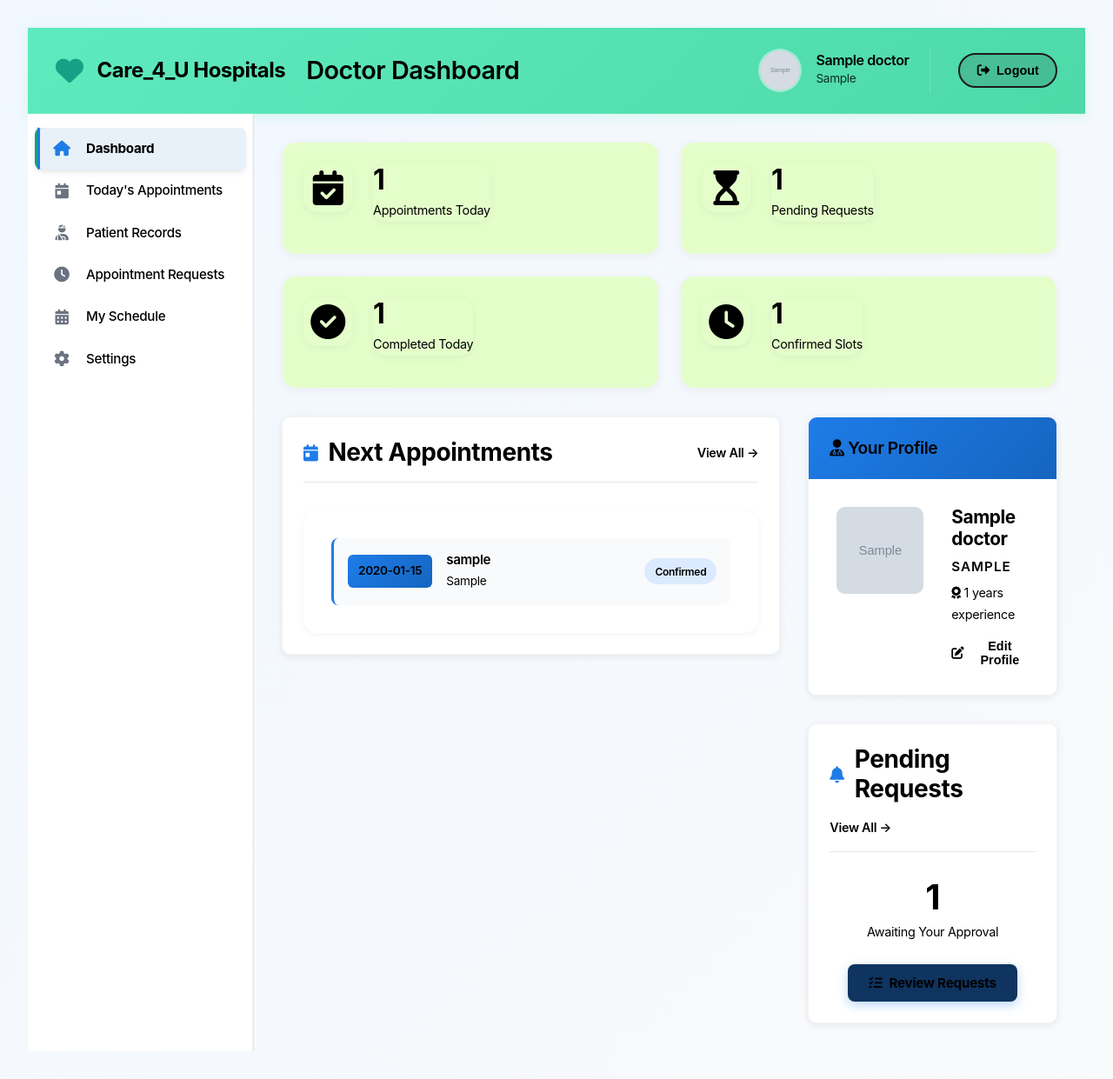
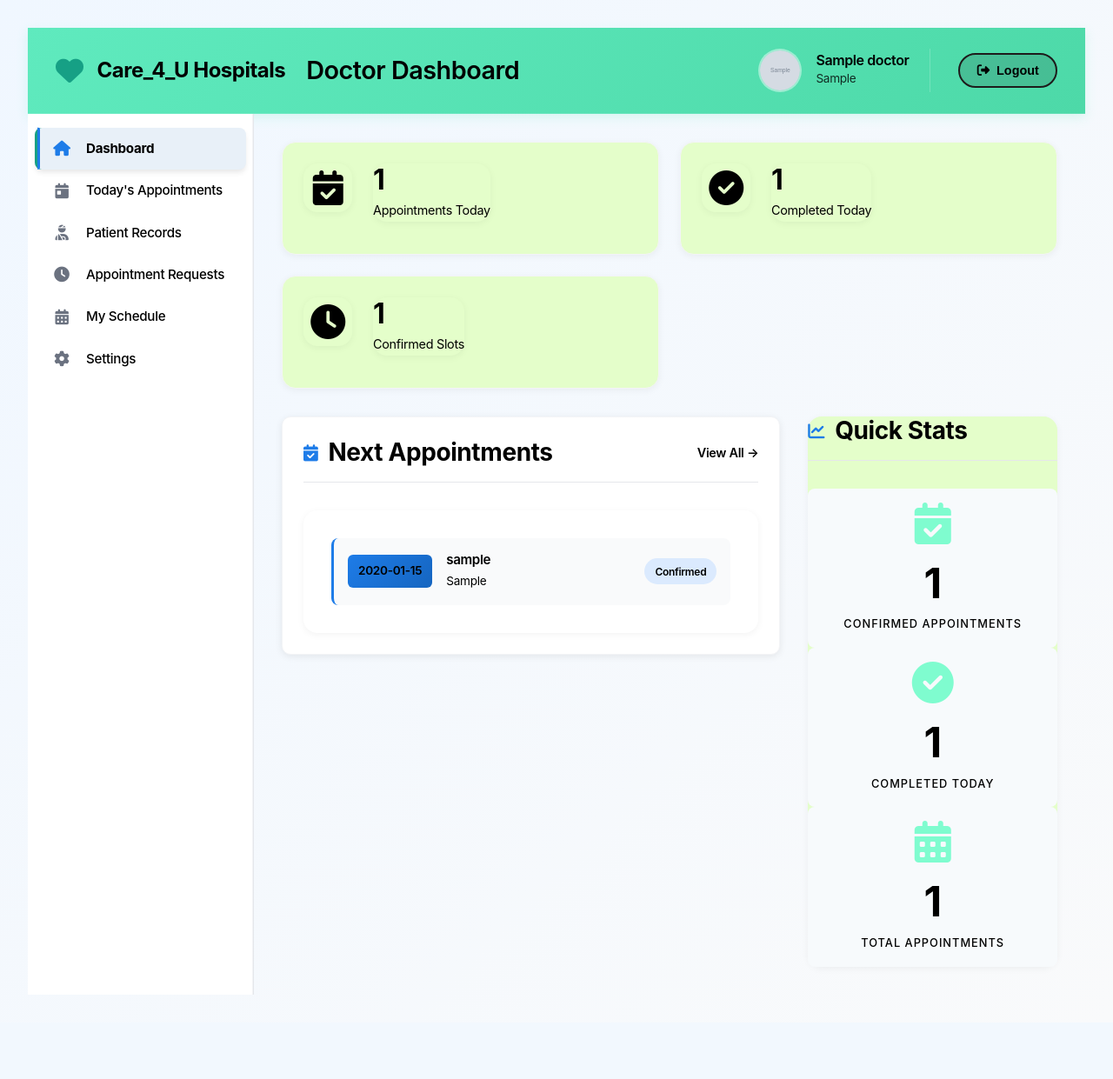
Before and after one commit to HARISHKUMAR2005488/AWS_CAPSTONE_CARE_4, a Flask app: template templates/doctor.html in a window 1280 px wide. Shown: the whole page at 87% size. After the commit the page ends 1144 px from the top, so only its background shows below. Run offline with Flask 3, Linux system fonts and the light colour scheme; tables that the repository leaves empty hold one stand-in row (values such as "Sample post"); the template is opened without the code that fills it: values that come from a table or form of the project are taken from there, most other values are stand-ins (such as "Sample title", 1, 10 or a date in 2020); grey boxes marked "Sample" are stand-in pictures; some web fonts are replaced.

Commit message:
fix: Update doctor dashboard to display confirmed appointments and enhance quick stats section

```diff
--- a/templates/doctor.html
+++ b/templates/doctor.html
@@ -96,16 +96,6 @@
                     </div>
 
                     <div class="overview-card">
-                        <div class="card-icon pending-icon">
-                            <i class="fas fa-hourglass-start"></i>
-                        </div>
-                        <div class="card-content">
-                            <h3>{{ pending_count }}</h3>
-                            <p>Pending Requests</p>
-                        </div>
-                    </div>
-
-                    <div class="overview-card">
                         <div class="card-icon completed-icon">
                             <i class="fas fa-check-circle"></i>
                         </div>
@@ -130,25 +120,26 @@
                 <div class="dashboard-content-grid">
                     <!-- Left Column: Appointments -->
                     <div class="dashboard-left-column">
-                        <!-- Upcoming Appointments Preview -->
+                        <!-- Upcoming Confirmed Appointments Preview -->
                         <div class="appointments-preview">
                             <div class="section-header">
-                                <h2><i class="fas fa-calendar-day"></i> Next Appointments</h2>
+                                <h2><i class="fas fa-calendar-check"></i> Next Appointments</h2>
                                 <a href="#" class="view-all-link" onclick="showTodayView(event)">View All →</a>
                             </div>
-                            {% if today_appointments %}
+                            {% set confirmed_appointments = today_appointments|selectattr('status', 'equalto', 'confirmed')|list %}
+                            {% if confirmed_appointments %}
                                 <div class="appointments-list">
-                                    {% for appointment in today_appointments[:3] %}
+                                    {% for appointment in confirmed_appointments[:3] %}
                                         <div class="appointment-item">
                                             <div class="appointment-time-badge">
                                                 <span class="time">{{ appointment.appointment_time }}</span>
                                             </div>
                                             <div class="appointment-info">
-                                                <h4>{{ appointment.patient.username }}</h4>
+                                                <h4>{{ appointment.patient.name or appointment.patient.username }}</h4>
                                                 <p>{{ appointment.symptoms[:50] }}{% if appointment.symptoms|length > 50 %}...{% endif %}</p>
                                             </div>
-                                            <span class="status-badge-mini status-{{ appointment.status|lower }}">
-                                                {{ appointment.status|title }}
+                                            <span class="status-badge-mini status-confirmed">
+                                                Confirmed
                                             </span>
                                         </div>
                                     {% endfor %}
@@ -156,54 +147,41 @@
                             {% else %}
                                 <div class="empty-state">
                                     <i class="fas fa-inbox"></i>
-                                    <p>No appointments today</p>
+                                    <p>No confirmed appointments</p>
                                 </div>
                             {% endif %}
                         </div>
                     </div>
 
-                    <!-- Right Column: Profile and Requests -->
+                    <!-- Right Column: Additional Info -->
                     <div class="dashboard-right-column">
-                        <!-- Doctor Profile Quick View -->
-                        <div class="doctor-profile-quick">
-                            <div class="profile-quick-header">
-                                <h2><i class="fas fa-user-md"></i> Your Profile</h2>
+                        <!-- Quick Stats -->
+                        <div class="quick-stats-card">
+                            <div class="section-header">
+                                <h2><i class="fas fa-chart-line"></i> Quick Stats</h2>
                             </div>
-                            <div class="profile-quick-content">
-                                <div class="profile-quick-avatar">
-                                    {% if doctor.profile_image %}
-                                        <img src="{{ url_for('serve_profile_picture', filename=doctor.profile_image.split('/')[-1]) }}" alt="{{ doctor.name }}">
-                                    {% else %}
-                                        <i class="fas fa-user-md"></i>
-                                    {% endif %}
-                                </div>
-                                <div class="profile-quick-info">
-                                    <h3>{{ doctor.name }}</h3>
-                                    <p class="specialization">{{ doctor.specialization }}</p>
-                                    <p class="experience"><i class="fas fa-award"></i> {{ doctor.experience }} years experience</p>
-                                    <div class="profile-quick-actions">
-                                        <button class="btn-text" onclick="showSettingsView(event)">
-                                            <i class="fas fa-edit"></i> Edit Profile
-                                        </button>
+                            <div class="stats-content">
+                                <div class="stat-item">
+                                    <i class="fas fa-calendar-check"></i>
+                                    <div class="stat-details">
+                                        <h3>{{ confirmed_count }}</h3>
+                                        <p>Confirmed Appointments</p>
                                     </div>
                                 </div>
-                            </div>
-                        </div>
-
-                        <!-- Appointment Requests Summary -->
-                        <div class="requests-summary">
-                            <div class="section-header">
-                                <h2><i class="fas fa-bell"></i> Pending Requests</h2>
-                                <a href="#" class="view-all-link" onclick="showRequestsView(event)">View All →</a>
-                            </div>
-                            <div class="request-summary-content">
-                                <div class="request-stat">
-                                    <div class="stat-number">{{ pending_count }}</div>
-                                    <p>Awaiting Your Approval</p>
+                                <div class="stat-item">
+                                    <i class="fas fa-check-circle"></i>
+                                    <div class="stat-details">
+                                        <h3>{{ completed_count }}</h3>
+                                        <p>Completed Today</p>
+                                    </div>
                                 </div>
-                                <button class="btn btn-primary" onclick="showRequestsView(event)">
-                                    <i class="fas fa-list-check"></i> Review Requests
-                                </button>
+                                <div class="stat-item">
+                                    <i class="fas fa-calendar-alt"></i>
+                                    <div class="stat-details">
+                                        <h3>{{ total_appointments }}</h3>
+                                        <p>Total Appointments</p>
+                                    </div>
+                                </div>
                             </div>
                         </div>
                     </div>
```
